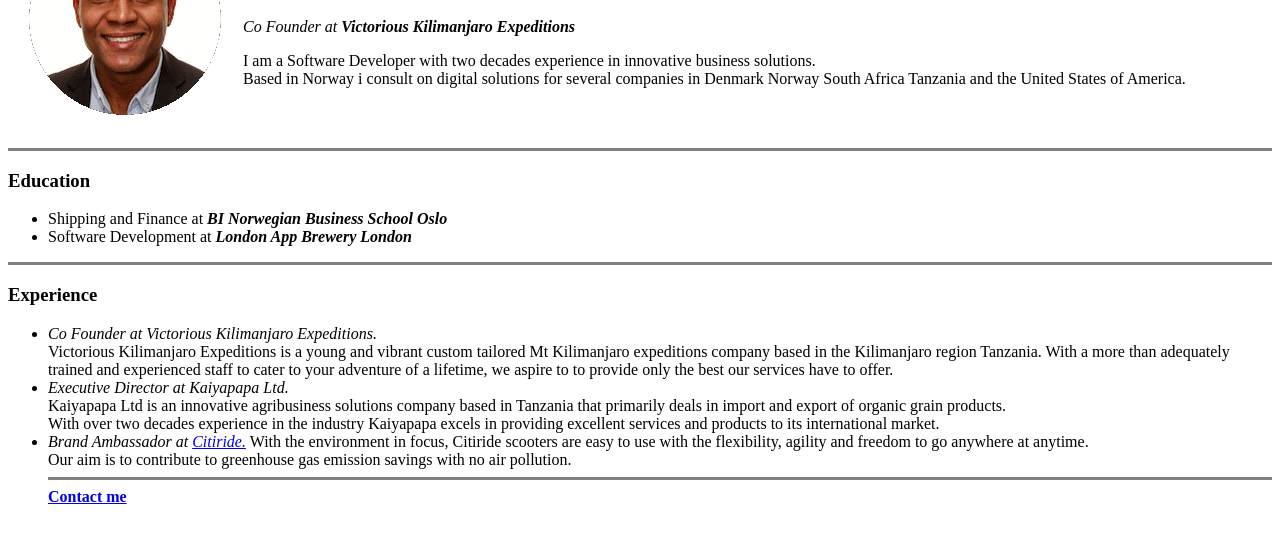
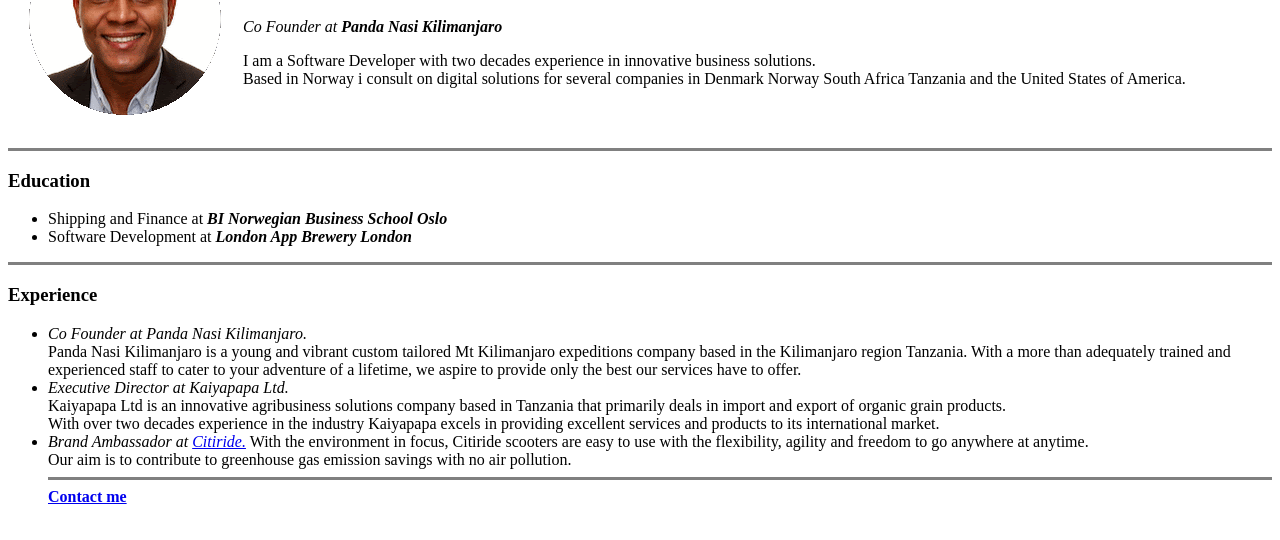
Before and after one commit to neilmakini/Resume-Neil-Makini, a plain HTML site: page index.html in a window 1280 px wide. Shown: the part 106-646 px from the top of the page. Drawn offline with Linux system fonts and the light colour scheme.

Commit message:
Add changes to Resume Neil Makini

```diff
--- a/index.html
+++ b/index.html
@@ -13,7 +13,7 @@
       "></td>
       <td>
         <h1><strong>Neil Makini</strong></h1>
-        <p><em>Co Founder at <strong> Victorious Kilimanjaro Expeditions</strong></em></p>
+        <p><em>Co Founder at <strong> Panda Nasi Kilimanjaro </strong></em></p>
         <p>I am a Software Developer with two decades experience in innovative business solutions.<br>
           Based in Norway i consult on digital solutions for several companies in Denmark Norway South Africa Tanzania and the United States of America.</p>
       </td>
@@ -38,9 +38,9 @@
 
   <h3><strong>Experience</strong></h3>
   <ul>
-    <li><em>Co Founder at Victorious Kilimanjaro Expeditions.</em><br>
-      Victorious Kilimanjaro Expeditions is a young and vibrant custom tailored Mt Kilimanjaro expeditions company based in the Kilimanjaro region Tanzania.
-      With a more than adequately trained and experienced staff to cater to your adventure of a lifetime, we aspire to to provide only the best our services have to offer. </li>
+    <li><em>Co Founder at Panda Nasi Kilimanjaro.</em><br>
+      Panda Nasi Kilimanjaro is a young and vibrant custom tailored Mt Kilimanjaro expeditions company based in the Kilimanjaro region Tanzania.
+      With a more than adequately trained and experienced staff to cater to your adventure of a lifetime, we aspire to provide only the best our services have to offer. </li>
     <li><em> Executive Director at Kaiyapapa Ltd.</em></li>
     Kaiyapapa Ltd is an innovative agribusiness solutions company based in Tanzania that primarily deals in import and export of organic grain products.<br>
     With over two decades experience in the industry Kaiyapapa excels in providing excellent services and products to its international market.<br>
```
